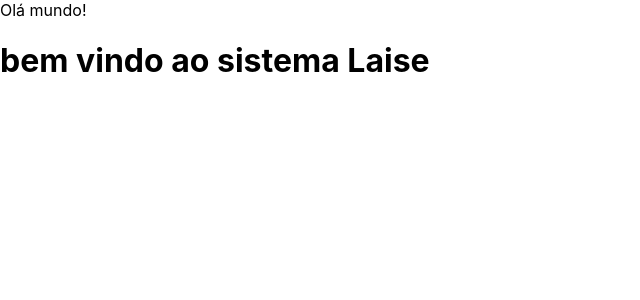
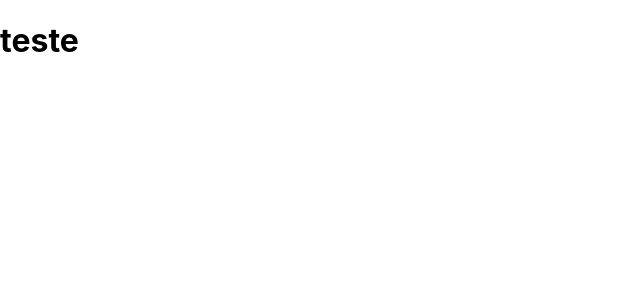
Before and after one commit to LaiFrance/Sistema-de-Chamados-React, a React (Create React App) app: page / in a window 1280 px wide. Shown: the top 300 px of the page, without its empty margins (0-640 px from the left). Built offline with nearby package versions, Linux system fonts and the light colour scheme.

Commit message:
começando singIn

```diff
--- a/src/App.js
+++ b/src/App.js
@@ -1,26 +1,17 @@
-import React from "react";
 
-const Bemvindo = (props) =>
-{
-  return(
-    <div>
-      <h1>bem vindo ao sistema {props.nome}</h1>
-    </div>
-  );
-}
+
+
 
 function App(){
   return(
     <div>
-      Olá mundo!
-      <Bemvindo nome = "Laise"/>
-
+      <h1>teste</h1>
 
 
 
     </div>
 
-  )
+  );
 }
 
 export default App;
--- a/src/services/firebaseConnection.js
+++ b/src/services/firebaseConnection.js
@@ -1,7 +1,7 @@
 import firebase from 'firebase/app';
 import 'firebase/auth';
 
-const firebaseConfig = {
+let firebaseConfig = {
     apiKey: "AIzaSyCPxK1x4AqNpMIiBW3FTvdd5tIXd_xzEj8",
     authDomain: "sistema-309d8.firebaseapp.com",
     projectId: "sistema-309d8",
@@ -12,4 +12,8 @@ const firebaseConfig = {
   };
 
   // Initialize Firebase
+  if(!firebase.apps.length){
  firebase.initializeApp(firebaseConfig);
+  }
+
+  export default firebase;
```
Also changed, not shown: src/pages/SingIn/index.js (added).
